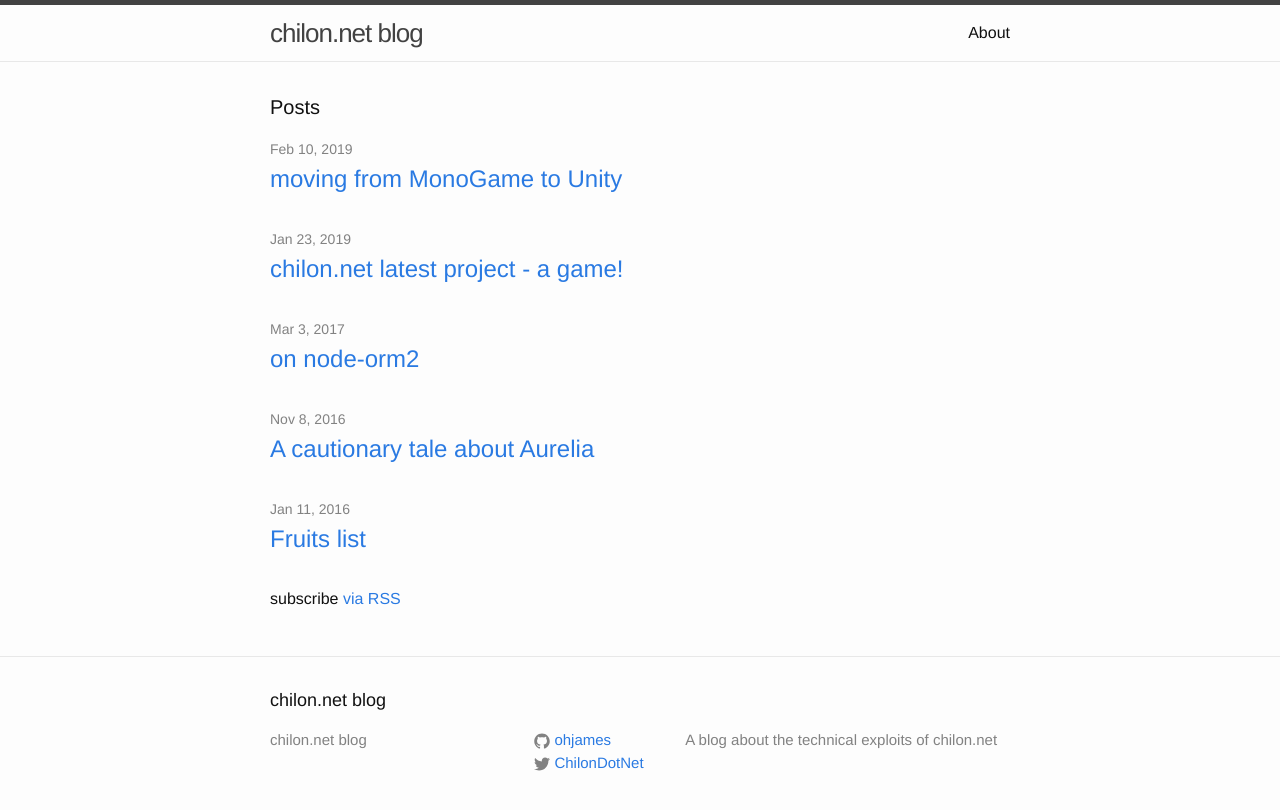
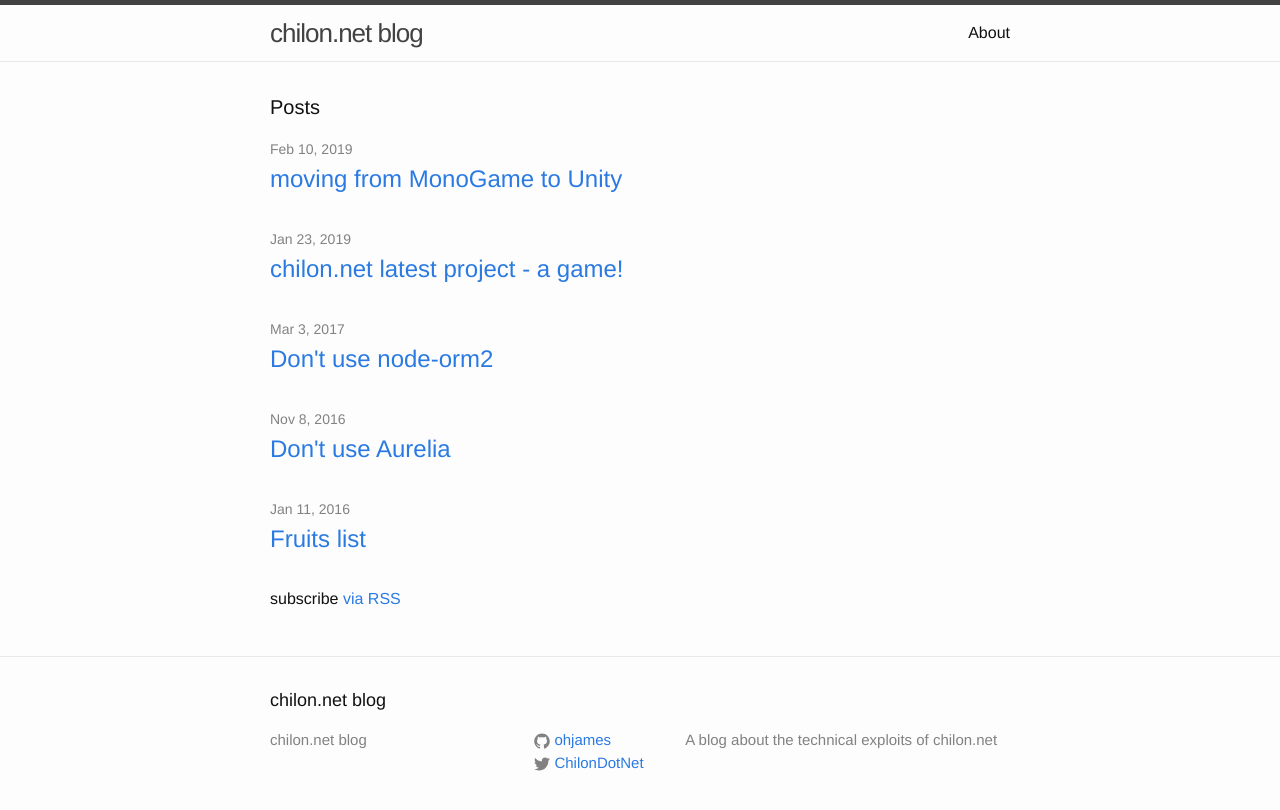
Before and after one commit to insidewhy/ohjames.github.io, a Jekyll site: the page built from index.html, in a window 1280 px wide. Shown: the top 810 px of the page. Built offline with Jekyll 4.4.1, drawn with Linux system fonts in a browser that asks for light colours.

Commit message:
change some post titles

```diff
--- a/_posts/2016-11-08-aurelia.md
+++ b/_posts/2016-11-08-aurelia.md
@@ -1,6 +1,6 @@
 ---
 layout: post
-title: A cautionary tale about Aurelia
+title: Don't use Aurelia
 date: 2016-11-08 01:30:00
 categories: framework review
 ---
--- a/_posts/2017-03-03-on-node-orm2.md
+++ b/_posts/2017-03-03-on-node-orm2.md
@@ -1,6 +1,6 @@
 ---
 layout: post
-title:  on node-orm2
+title:  Don't use node-orm2
 date:   2017-03-03 00:15:00
 categories: node javascript
 ---
```
